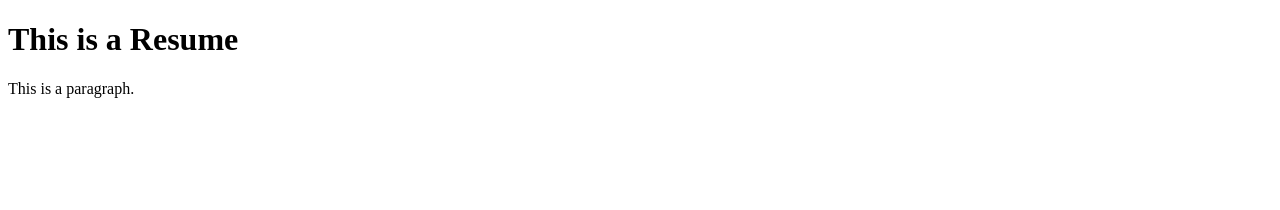
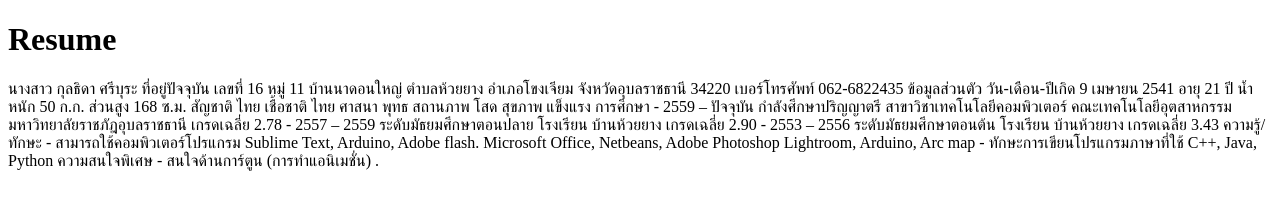
Before and after one commit to kunnthid/kunthida.github.io, a plain HTML site: page index.html in a window 1280 px wide. Drawn offline with Linux system fonts and the light colour scheme.

Commit message:
Update index.html

```diff
--- a/index.html
+++ b/index.html
@@ -5,8 +5,28 @@
 </head>
 <body>
 
-<h1>This is a Resume</h1>
-<p>This is a paragraph.</p>
+<h1> Resume</h1>
+<p>นางสาว กุลธิดา ศรีบุระ
+ที่อยู่ปัจจุบัน เลขที่ 16 หมู่ 11 บ้านนาดอนใหญ่ ตำบลห้วยยาง
+อำเภอโขงเจียม จังหวัดอุบลราชธานี 34220
+เบอร์โทรศัพท์ 062-6822435
+
+ข้อมูลส่วนตัว
+วัน-เดือน-ปีเกิด 		9 เมษายน 2541 	อายุ 21 ปี
+น้ำหนัก 50 ก.ก.		ส่วนสูง 168 ซ.ม.
+สัญชาติ ไทย 		เชื้อชาติ ไทย
+ศาสนา พุทธ 		สถานภาพ โสด	 	สุขภาพ แข็งแรง
+การศึกษา
+- 2559 – ปัจจุบัน	กำลังศึกษาปริญญาตรี สาขาวิชาเทคโนโลยีคอมพิวเตอร์
+คณะเทคโนโลยีอุตสาหกรรม มหาวิทยาลัยราชภัฎอุบลราชธานี  เกรดเฉลี่ย 2.78
+- 2557 – 2559		ระดับมัธยมศึกษาตอนปลาย โรงเรียน บ้านห้วยยาง เกรดเฉลี่ย 2.90
+- 2553 – 2556		ระดับมัธยมศึกษาตอนต้น โรงเรียน บ้านห้วยยาง เกรดเฉลี่ย 3.43
+ความรู้/ทักษะ
+- สามารถใช้คอมพิวเตอร์โปรแกรม  Sublime Text, Arduino, Adobe flash. Microsoft Office, Netbeans, Adobe Photoshop Lightroom, Arduino, Arc map
+- ทักษะการเขียนโปรแกรมภาษาที่ใช้  C++, Java, Python
+ความสนใจพิเศษ
+- สนใจด้านการ์ตูน (การทำแอนิเมชั่น)
+.</p>
 
 </body>
 </html>
```
